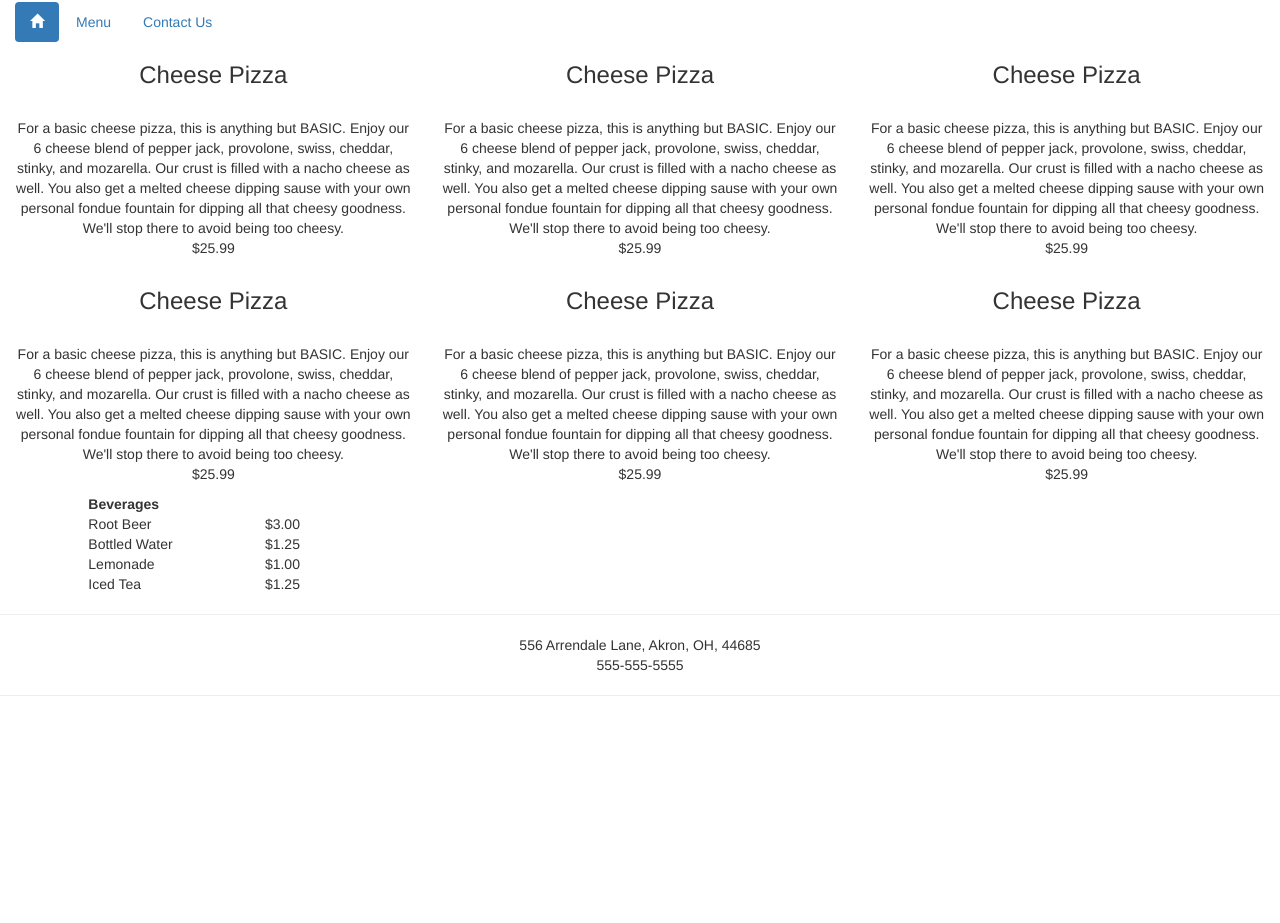
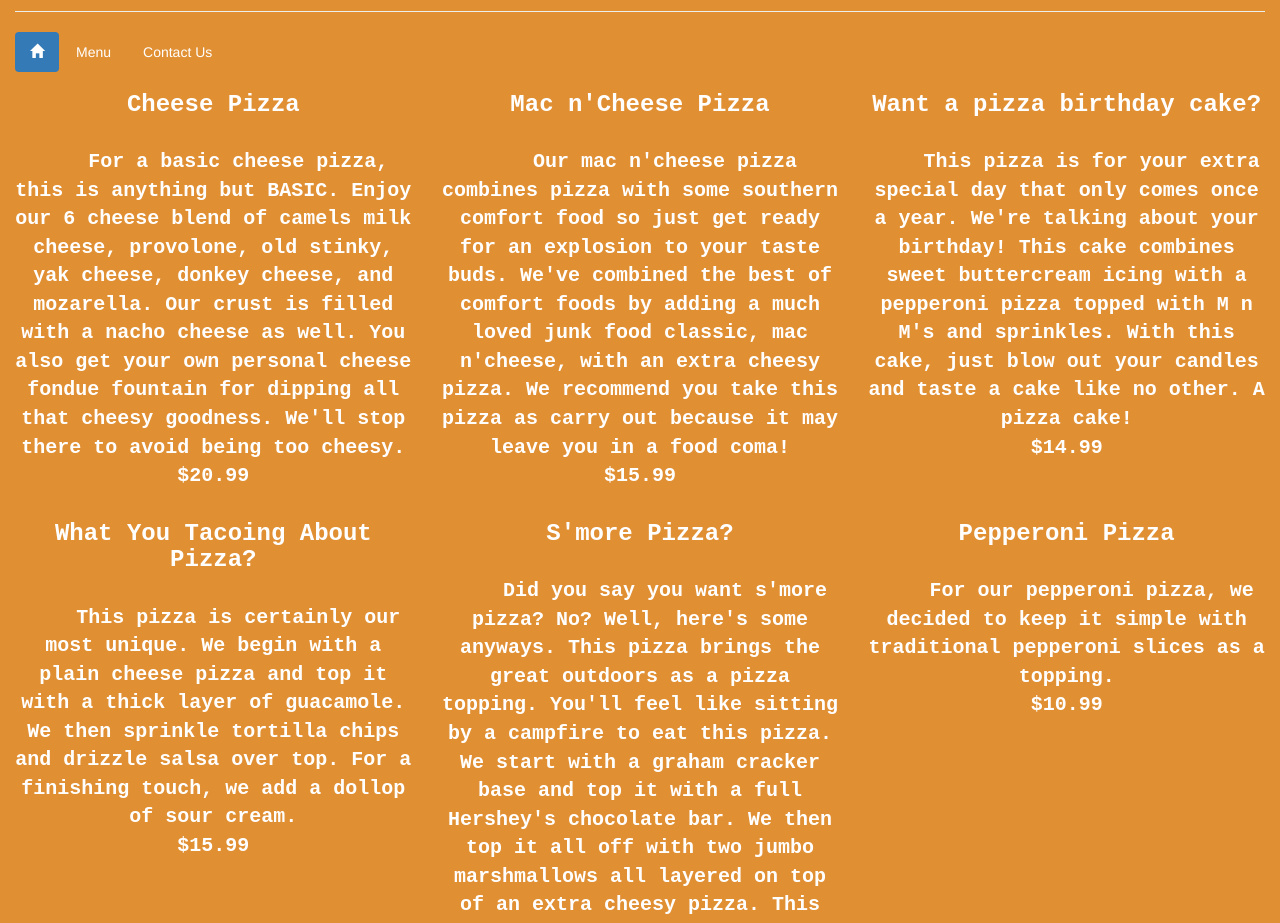
Before and after one commit to cchap465/TSG, a plain HTML site: page Restaurant/menu.html in a window 1280 px wide. Shown: the part 363-1286 px from the top of the page. Before the commit the page ends 1079 px from the top, so only its background shows below. Drawn offline with nearby package versions, Linux system fonts and the light colour scheme.

Commit message:
Final Revision

```diff
--- a/Album/albumStyles.css
+++ b/Album/albumStyles.css
@@ -5,21 +5,39 @@
   text-decoration: underline;
   background-color: #00c;
 }
+p {
+        font-size: 20px;
+        text-indent: 50px;
+
+}
 body {
-                margin: 2%;
-                text-align: center;
+    text-align: center !important;
+    background-image: url("bk.png") !important;
+                background-repeat: repeat-y;
+                color: #000000  !important;
+                background-size: 100%;
             }
             table, th, td {
                 border: 1px solid black;
                 text-align: center;
             }
             th {
-                background: grey;
+                background-color: lightgray;
                 text-decoration: bold;
+                color: red;
+            }
+            tbody {
+                background-color: lightsteelblue !important;
             }
             h1, h2 {
-  font-family: fantasy;
+  font-family: 'Franklin Gothic Medium', 'Arial Narrow', Arial, sans-serif !important;
             }
 ul, td {
     font-style: italic;
 }
+img {
+text-align: center;
+width: 30%;
+    display: block;
+    margin: 0 auto;
+}
--- a/Restaurant/menu.html
+++ b/Restaurant/menu.html
@@ -4,11 +4,7 @@
 <head>
     <title>Basic Kneads Pizzaria</title>
     <link rel="stylesheet" type="text/css" href="restaurantStyles.css">
-    <style>
-        body {
-            background-color: lightgoldenrodyellow;
-        }
-    </style>
+
     <!-- Latest compiled and minified CSS -->
     <link rel="stylesheet" href="https://maxcdn.bootstrapcdn.com/bootstrap/3.3.5/css/bootstrap.min.css" />
 
@@ -23,7 +19,7 @@
 
 <body>
     <div class="container-fluid">
-        <div class="jumbotron">
+        <div class="jumbotron myjumbotron">
             <h2>Opening New Location</h2>
             <p>We will be opening a new location in the Akron area in 2018. Stayed stuned for updates and job openings as we
                 are excited to introduce our pizza in Akron and bring in new team members to our crew.
@@ -46,55 +42,51 @@
             <div class="row">
                 <div class="col-md-4">
                     <h3>Cheese Pizza</h3> <br />
-                    <p>For a basic cheese pizza, this is anything but BASIC. Enjoy our 6 cheese blend of pepper jack, provolone,
-                        swiss, cheddar, stinky, and mozarella. Our crust is filled with a nacho cheese as well. You also
-                        get a melted cheese dipping sause with your own personal fondue fountain for dipping all that cheesy
-                        goodness. We'll stop there to avoid being too cheesy. <br /> $25.99</p>
+                    <p>For a basic cheese pizza, this is anything but BASIC. Enjoy our 6 cheese blend of camels milk cheese,
+                        provolone, old stinky, yak cheese, donkey cheese, and mozarella. Our crust is filled with a nacho
+                        cheese as well. You also get your own personal cheese fondue fountain for dipping all that cheesy
+                        goodness. We'll stop there to avoid being too cheesy.<br /> $20.99</p>
                 </div>
                 <div class="col-md-4">
-                    <h3>Cheese Pizza</h3> <br />
-                    <p>For a basic cheese pizza, this is anything but BASIC. Enjoy our 6 cheese blend of pepper jack, provolone,
-                        swiss, cheddar, stinky, and mozarella. Our crust is filled with a nacho cheese as well. You also
-                        get a melted cheese dipping sause with your own personal fondue fountain for dipping all that cheesy
-                        goodness. We'll stop there to avoid being too cheesy. <br /> $25.99</p>
+                    <h3>Mac n'Cheese Pizza</h3> <br />
+                    <p>Our mac n'cheese pizza combines pizza with some southern comfort food so just get ready for an explosion
+                        to your taste buds. We've combined the best of comfort foods by adding a much loved junk food classic,
+                        mac n'cheese, with an extra cheesy pizza. We recommend you take this pizza as carry out because it
+                        may leave you in a food coma!<br /> $15.99</p>
                 </div>
                 <div class="col-md-4">
-                    <h3>Cheese Pizza</h3> <br />
-                    <p>For a basic cheese pizza, this is anything but BASIC. Enjoy our 6 cheese blend of pepper jack, provolone,
-                        swiss, cheddar, stinky, and mozarella. Our crust is filled with a nacho cheese as well. You also
-                        get a melted cheese dipping sause with your own personal fondue fountain for dipping all that cheesy
-                        goodness. We'll stop there to avoid being too cheesy. <br /> $25.99
+                    <h3>Want a pizza birthday cake?</h3> <br />
+                    <p>This pizza is for your extra special day that only comes once a year. We're talking about your birthday!
+                        This cake combines sweet buttercream icing with a pepperoni pizza topped with M n M's and sprinkles.
+                        With this cake, just blow out your candles and taste a cake like no other. A pizza cake! <br /> $14.99
                     </p>
                 </div>
             </div>
             <div class="row">
                 <div class="col-md-4">
-                    <h3>Cheese Pizza</h3> <br />
-                    <p>For a basic cheese pizza, this is anything but BASIC. Enjoy our 6 cheese blend of pepper jack, provolone,
-                        swiss, cheddar, stinky, and mozarella. Our crust is filled with a nacho cheese as well. You also
-                        get a melted cheese dipping sause with your own personal fondue fountain for dipping all that cheesy
-                        goodness. We'll stop there to avoid being too cheesy. <br /> $25.99</p>
+                    <h3>What You Tacoing About Pizza?</h3> <br />
+                    <p>This pizza is certainly our most unique. We begin with a plain cheese pizza and top it with a thick layer
+                        of guacamole. We then sprinkle tortilla chips and drizzle salsa over top. For a finishing touch,
+                        we add a dollop of sour cream. <br /> $15.99</p>
                 </div>
                 <div class="col-md-4">
-                    <h3>Cheese Pizza</h3> <br />
-                    <p>For a basic cheese pizza, this is anything but BASIC. Enjoy our 6 cheese blend of pepper jack, provolone,
-                        swiss, cheddar, stinky, and mozarella. Our crust is filled with a nacho cheese as well. You also
-                        get a melted cheese dipping sause with your own personal fondue fountain for dipping all that cheesy
-                        goodness. We'll stop there to avoid being too cheesy. <br /> $25.99</p>
+                    <h3>S'more Pizza?</h3> <br />
+                    <p>Did you say you want s'more pizza? No? Well, here's some anyways. This pizza brings the great outdoors
+                        as a pizza topping. You'll feel like sitting by a campfire to eat this pizza. We start with a graham
+                        cracker base and top it with a full Hershey's chocolate bar. We then top it all off with two jumbo
+                        marshmallows all layered on top of an extra cheesy pizza. This one is a real pizza work.<br /> $17.99</p>
                 </div>
 
                 <div class="col-md-4">
-                    <h3>Cheese Pizza</h3> <br />
-                    <p>For a basic cheese pizza, this is anything but BASIC. Enjoy our 6 cheese blend of pepper jack, provolone,
-                        swiss, cheddar, stinky, and mozarella. Our crust is filled with a nacho cheese as well. You also
-                        get a melted cheese dipping sause with your own personal fondue fountain for dipping all that cheesy
-                        goodness. We'll stop there to avoid being too cheesy. <br /> $25.99</p>
+                    <h3>Pepperoni Pizza</h3> <br />
+                    <p>For our pepperoni pizza, we decided to keep it simple with traditional pepperoni slices as a topping.
+                        <br /> $10.99</p>
                 </div>
             </div>
         </div>
         <div class="row">
             <div class="col-md-4">
-                <table style="text-align: left; margin: auto; width: 250px;">
+                <table style="text-align: left; margin: auto; width: 250px; color: white; font-size: 30px;">
                     <thead>
                         <tr>
                             <th>Beverages</th>
--- a/Restaurant/restaurantStyles.css
+++ b/Restaurant/restaurantStyles.css
@@ -1,11 +1,17 @@
 header, footer {
             text-align: center;
         }
-h1 {
-            font-family: Courier New, Courier, monospace;
+h1, h2, h3, h4, footer, p {
+            font-family: Courier New, Courier, monospace !important;
+                    color: white !important;
+                    font-weight: bold !important;
         }
-a
-{
+p {
+        font-size: 20px;
+        text-indent: 50px
+}
+        a, nav {
+        color: white !important;
     text-decoration: none;
         }
 a:hover {
@@ -15,5 +21,21 @@
         color: orange;
         }
 img {
-        align-content: center;
-        }
+text-align: center;
+width: 70%;
+    display: block;
+    margin: 0 auto;
+}
+body {
+        background-color:  #E18F33   !important;
+        background-repeat: repeat-y;
+        background-size: 100%;
+}
+.myjumbotron {
+        background-image: url("jumbobk.png") !important;
+        color: white !important;
+}
+.myform {
+        color: forestgreen;
+        font-size: 20px;
+}
```
Also changed, not shown: Album/albumPage.html (+23 -18 lines), Restaurant/contact.html (+3 -2 lines), Restaurant/index.html (+12 -13 lines), Album/bk.png (added), Album/cover.png (added), Restaurant/bk.png (added), Restaurant/jumbobk.png (added), 2 other files.
